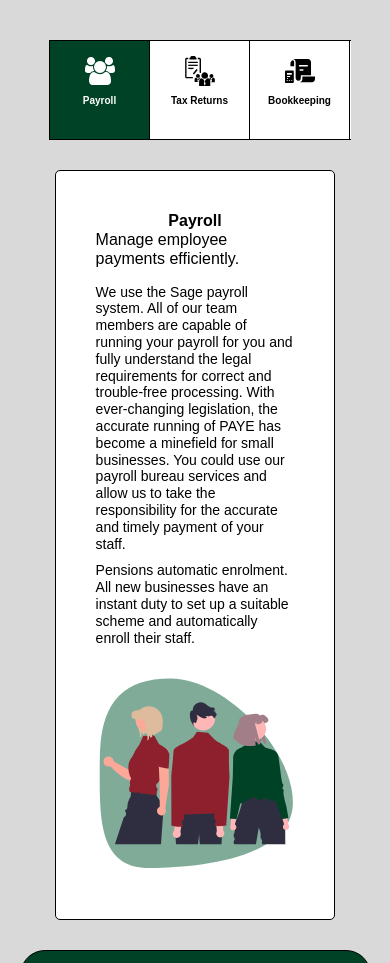
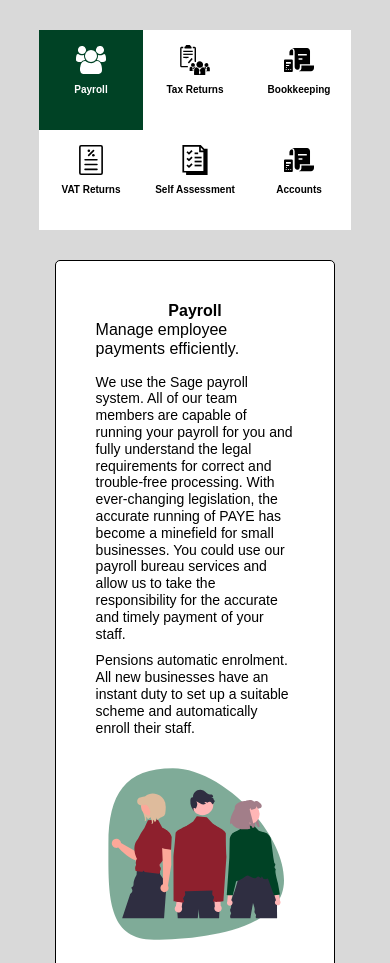
Before and after one commit to WDoyle123/jdp-website, a plain HTML site: page index.html in a window 390 px wide. Shown: the part 780-1743 px from the top of the page. Drawn offline with nearby package versions, Linux system fonts and the light colour scheme; a web font is replaced by a local one.

Commit message:
fix: nav bar for small media

```diff
--- a/index.html
+++ b/index.html
@@ -78,8 +78,8 @@
       </div>
     </div>
 
-    <div id="job-container" class="container job-container">
-      <div class="job-nav">
+    <div id="job-container" class="job-container">
+      <div class="container job-nav">
         <div id="payroll" class="job-nav-item">
           <img id="payroll-img" class="job-nav-img" src="static/pension.svg" />
           <p class="job-nav-title">Payroll</p>
@@ -117,7 +117,7 @@
           <p class="job-nav-title">Accounts</p>
         </div>
       </div>
-      <div id="job-content" class="job-content">
+      <div id="job-content" class="container job-content">
         <p>Select an item to view content here.</p>
       </div>
     </div>
--- a/styles.css
+++ b/styles.css
@@ -23,7 +23,7 @@ body {
 
 .top-container {
   background-color: #004225;
-  height: clamp(500px, 50vh, 700px);
+  height: clamp(700px, 50vh, 700px);
   width: 100%;
   display: flex;
   flex-direction: column;
@@ -292,7 +292,6 @@ a {
   font-weight: 700;
   margin-bottom: 30px;
   margin-top: 20px;
-
 }
 
 .certs-container .certs-right p {
@@ -402,7 +401,6 @@ a {
   align-items: center;
   justify-content: center;
   padding: 30px;
-
 }
 
 .payroll-left,
@@ -448,15 +446,24 @@ h2 {
   margin-bottom: 15px;
 }
 
-@media (max-width: 768px) {
+@media (max-width: 990px) {
+  .job-container {
+    margin-top: 400px;
+  }
+
   .job-nav {
-    justify-content: flex-start;
-    margin-top: -150px;
+    display: grid;
+    grid-template-columns: repeat(3, 1fr);
+    margin: 0 auto;
+    justify-content: center;
+    padding: 10px 0;
+    margin-top: clamp(-350px, -100px, 100px);
   }
 
   .job-nav-item {
     height: 100px;
-    width: 100px;
+    width: 100%;
+    border: none;
   }
 
   .job-nav-img {
@@ -482,6 +489,10 @@ h2 {
     padding: 10px;
   }
 
+  .payroll-right {
+    max-width: 200px;
+  }
+
   h2 {
     font-size: 16px;
     text-align: center;
@@ -491,6 +502,12 @@ h2 {
   .tax-return-text p {
     font-size: 14px;
     margin-bottom: 10px;
+  }
+}
+
+@media (max-width: 700px) {
+  .job-container {
+    margin-top: 200px;
   }
 }
 
@@ -662,7 +679,6 @@ h2 {
   align-items: center;
   flex-direction: column;
   text-align: center;
-
 }
 
 .social-icon,
```
